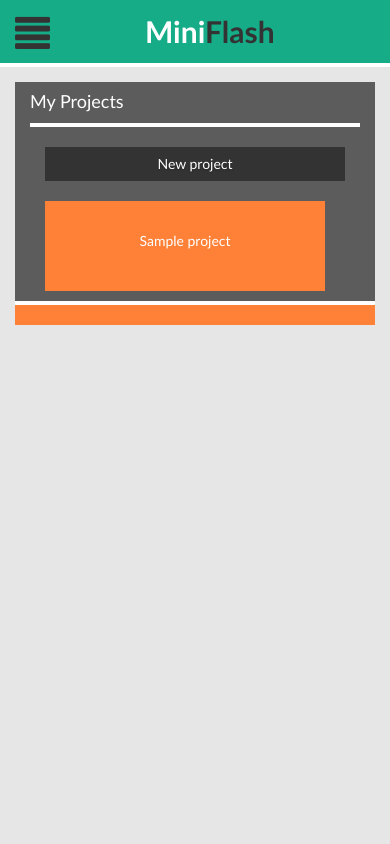
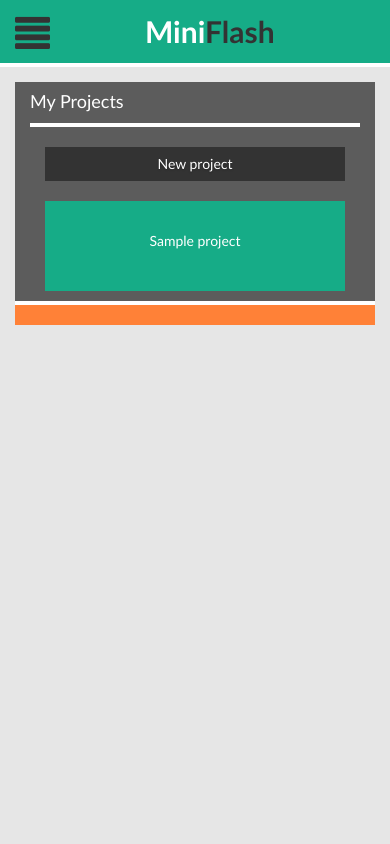
Before and after one commit to marlic1337/MiniFlash, a Django app: a page that uses MiniFlash/templates/main.html in a window 390 px wide. Run offline with Django 3.2, Linux system fonts and the light colour scheme; a user stored in the database is signed in; tables that the repository leaves empty hold one stand-in row (values such as "Sample post"); grey boxes marked "Sample" are stand-in pictures; some libraries are stand-ins or nearby versions.

Commit message:
list projects

```diff
--- a/MiniFlash/static/css/authenticated.css
+++ b/MiniFlash/static/css/authenticated.css
@@ -112,7 +112,7 @@
 }
 
 .project_tile{
-    background-color: #FF8137;
+    background-color: #16AC87;
     height: 90px;
     text-align: center;
     text-decoration: none;
@@ -132,4 +132,7 @@
         border-left: none;
         border-top: 4px solid #ffffff;
     }
+    .project_tile{
+        margin-right: 0;
+    }
 }
```
